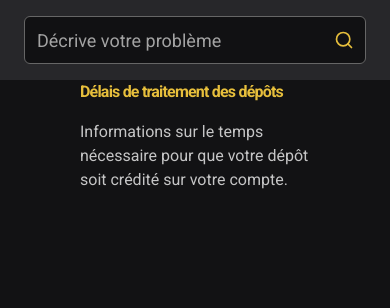
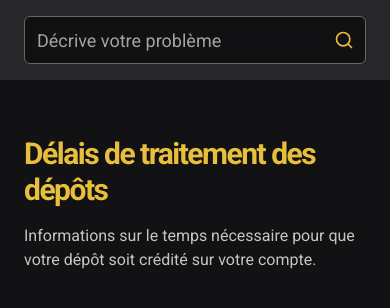
Before and after one commit to gregory6z/project-x, a Next.js app: page /support/depots-retraits/delais-traitement in a window 390 px wide. Shown: the top 308 px of the page. Built offline with nearby package versions, Linux system fonts and the light colour scheme.

Commit message:
feat: add responsivity in Support  topic page

```diff
--- a/src/app/(connected)/support/[slug]/[topic]/page.tsx
+++ b/src/app/(connected)/support/[slug]/[topic]/page.tsx
@@ -27,15 +27,15 @@ export default function SupportTopic({
     .flat()
 
   return (
-    <div className="mb-20 flex w-full flex-col px-20 text-foreground/90">
-      <h1 className="font-semibold tracking-tighter text-primary lg:text-5xl">
+    <div className="mb-20 mt-14 flex w-full flex-col px-[1.5rem] text-foreground/90 lg:px-20">
+      <h1 className="text-3xl font-semibold tracking-tighter text-primary lg:text-5xl">
         {topicDetails[0].title}
       </h1>
       <p className="mt-4 text-foreground/80 lg:text-lg">
         {topicDetails[0].description}
       </p>
 
-      <h2 className="mt-6 text-3xl font-semibold tracking-tight  ">
+      <h2 className="mt-6 text-2xl font-semibold tracking-tight lg:text-3xl  ">
         {topicDetails[0].details?.header}{" "}
       </h2>
       <div className="flex flex-col gap-4 text-pretty">
@@ -43,8 +43,10 @@ export default function SupportTopic({
           return (
             <div key={index}>
               {" "}
-              <h3 className="mt-4 text-2xl text-foreground">{item.title}</h3>
-              <p className=" mt-2 text-lg text-foreground/60">
+              <h3 className="mt-4 text-pretty text-lg  text-foreground lg:text-2xl">
+                {item.title}
+              </h3>
+              <p className=" mt-2 text-pretty text-base text-foreground/60 lg:text-lg">
                 {item.description}
               </p>
             </div>
--- a/src/app/(connected)/support/[slug]/components/header.tsx
+++ b/src/app/(connected)/support/[slug]/components/header.tsx
@@ -5,7 +5,7 @@ import Link from "next/link"
 export function FaqHeader() {
   return (
     <header className="h-[5rem] w-full bg-zinc-800">
-      <div className="mx-auto flex  h-full items-center gap-14 px-[1.5rem] lg:max-w-[1260px] lg:px-0">
+      <div className="mx-auto flex h-full  w-full items-center gap-14 px-[1.5rem] lg:max-w-[1260px] lg:px-10 xl:px-0 ">
         <Link
           href="/support"
           className="hidden h-full  items-center text-lg font-semibold tracking-widest text-primary lg:flex"
--- a/src/app/(connected)/support/[slug]/layout.tsx
+++ b/src/app/(connected)/support/[slug]/layout.tsx
@@ -9,7 +9,7 @@ export default function TopicLayout({
   return (
     <div>
       <FaqHeader></FaqHeader>
-      <div className="mx-auto flex  h-full lg:max-w-[1260px] lg:pt-[5rem]   ">
+      <div className="mx-auto flex h-full  lg:max-w-[1260px] lg:px-8 lg:pt-[5rem] xl:px-0   ">
         <Navbar></Navbar>
         {children}
       </div>
```
